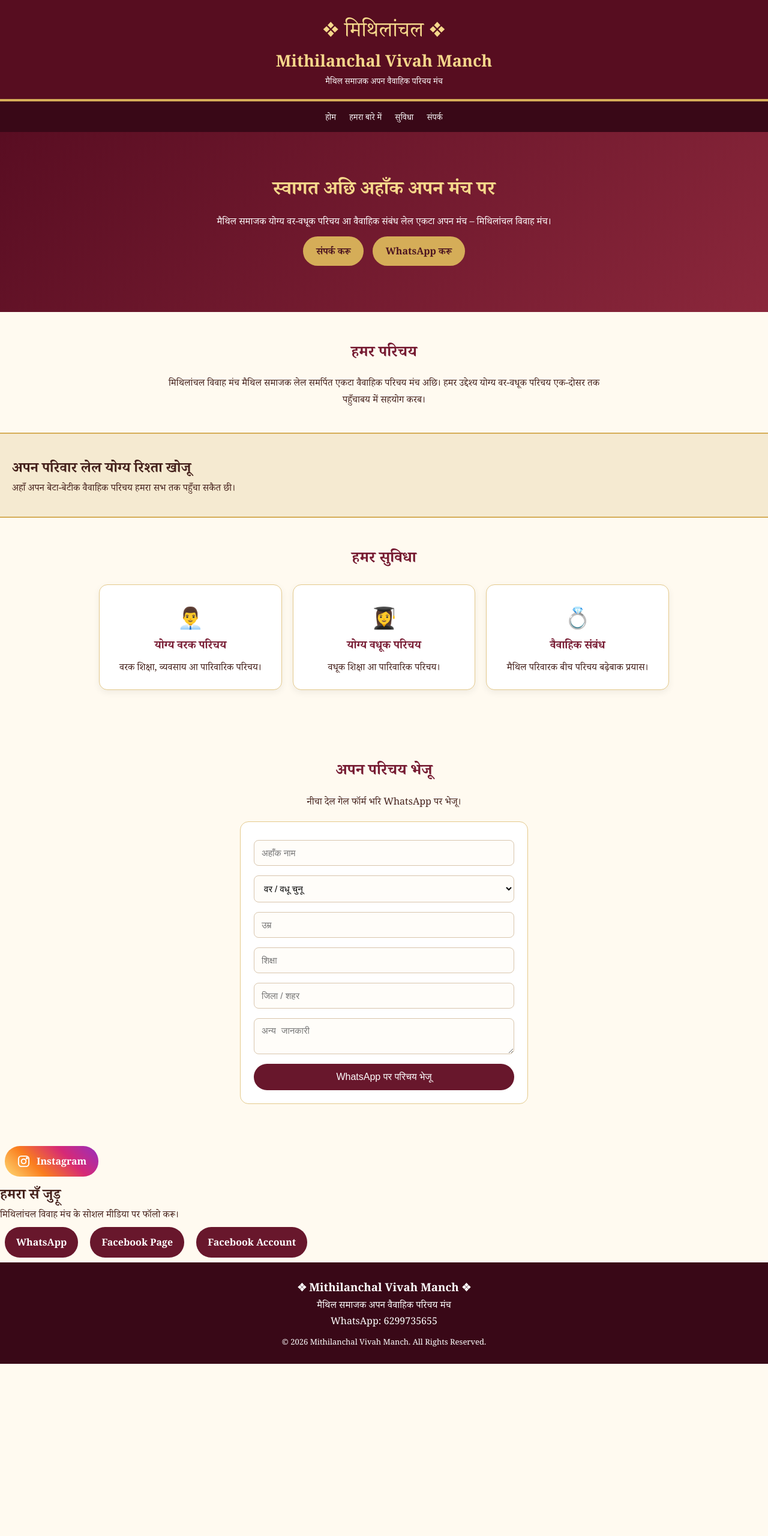
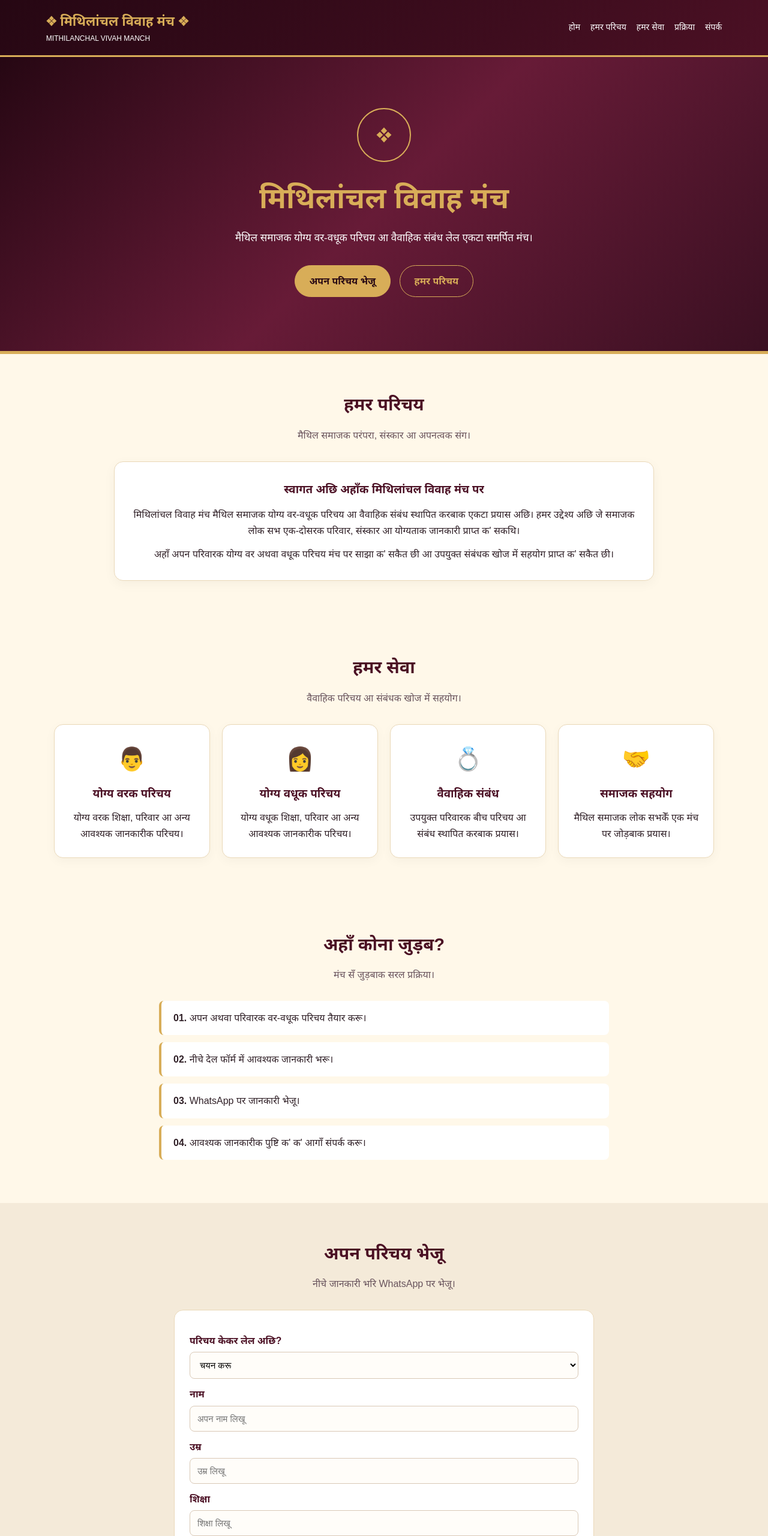
Before and after one commit to MithilanchalVivahManch/Mvmofficialwebsite, a plain HTML site: page index.html in a window 1280 px wide. Shown: the top 2560 px of the page at 60% size. Before the commit the page ends 2273 px from the top, so only its background shows below. Drawn offline with Linux system fonts and the light colour scheme.

Commit message:
Revise HTML structure and improve styles
Updated title and meta description for better clarity and SEO. Enhanced styling and layout for improved user experience.

```diff
--- a/index.html
+++ b/index.html
@@ -4,225 +4,293 @@
 <head>
 <meta charset="UTF-8">
 <meta name="viewport" content="width=device-width, initial-scale=1.0">
-<title>Mithilanchal Vivah Manch</title>
-<meta name="description" content="मिथिलांचल विवाह मंच - मैथिल समाज के योग्य वर-वधू के लिए वैवाहिक परिचय मंच।">
+<meta name="theme-color" content="#4b1024">
+
+<title>मिथिलांचल विवाह मंच | Mithilanchal Vivah Manch</title>
+<meta name="description" content="मिथिलांचल विवाह मंच — मैथिल समाज के योग्य वर-वधू के परिचय और वैवाहिक रिश्तों का मंच।">
 
 <style>
-*{margin:0;padding:0;box-sizing:border-box}
+:root {
+  --maroon:#4b1024;
+  --dark:#260713;
+  --gold:#d8ad58;
+  --cream:#fff8e9;
+  --white:#fff;
+}
+*{box-sizing:border-box;margin:0;padding:0}
+html{scroll-behavior:smooth}
 body{
-font-family:Georgia,'Noto Serif Devanagari',serif;
-background:#fffaf0;color:#44201b;
-line-height:1.7
+  font-family:Arial,"Noto Sans Devanagari",sans-serif;
+  background:var(--cream);
+  color:#302027;
+  line-height:1.7;
 }
+a{text-decoration:none}
 header{
-background:#570d20;color:#fff;
-padding:18px 15px;text-align:center;
-border-bottom:4px solid #d6ad59
+  background:linear-gradient(135deg,var(--dark),var(--maroon));
+  color:white;padding:17px 6%;
+  border-bottom:3px solid var(--gold);
+  display:flex;justify-content:space-between;
+  align-items:center;flex-wrap:wrap;gap:12px;
 }
-.logo{font-size:35px;color:#f5d78b}
-header h1{font-size:27px;color:#f5d78b}
-header p{font-size:14px}
-nav{
-background:#390817;padding:12px;
-text-align:center;position:sticky;top:0;z-index:10
+.brand{font-size:22px;font-weight:bold;color:var(--gold)}
+.brand small{display:block;color:white;font-size:12px;font-weight:normal}
+nav{display:flex;gap:17px;flex-wrap:wrap}
+nav a{color:white;font-size:14px}
+nav a:hover{color:var(--gold)}
+.hero{
+  text-align:center;padding:85px 20px;color:white;
+  background:linear-gradient(135deg,#260713,#671b37,#3b1022);
+  border-bottom:5px solid var(--gold);
 }
-nav a{
-color:#fff;text-decoration:none;
-margin:0 9px;font-size:14px
+.logo{
+  width:90px;height:90px;border:2px solid var(--gold);
+  border-radius:50%;display:grid;place-items:center;
+  margin:0 auto 20px;color:var(--gold);font-size:35px;
 }
-.hero{
-padding:65px 20px;text-align:center;
-background:linear-gradient(135deg,#590d22,#8b273b);
-color:white
+.hero h1{font-size:clamp(28px,6vw,48px);color:var(--gold);margin-bottom:12px}
+.hero p{max-width:700px;margin:0 auto 25px;font-size:17px}
+.btn{
+  display:inline-block;background:var(--gold);color:var(--dark);
+  padding:12px 24px;border-radius:30px;font-weight:bold;
+  margin:5px;border:1px solid var(--gold);cursor:pointer;
 }
-.hero h2{font-size:32px;color:#f5d78b;margin-bottom:15px}
-.hero p{max-width:650px;margin:auto}
-.btn{
-display:inline-block;padding:11px 22px;
-margin:12px 5px;border-radius:25px;
-background:#d5ad58;color:#4b1420;
-text-decoration:none;font-weight:bold
+.btn.outline{background:transparent;color:var(--gold)}
+section{padding:60px 7%}
+.section-title{text-align:center;color:var(--maroon);font-size:29px;margin-bottom:12px}
+.section-sub{text-align:center;max-width:700px;margin:0 auto 30px;color:#69545d}
+.about{
+  max-width:900px;margin:auto;text-align:center;
+  background:white;padding:30px;border-radius:15px;
+  border:1px solid #ead8b8;box-shadow:0 5px 20px #0000000b;
 }
-section{padding:42px 18px;text-align:center}
-section h2{color:#761b32;font-size:26px;margin-bottom:18px}
-.intro{max-width:750px;margin:auto}
 .cards{
   display:grid;grid-template-columns:repeat(auto-fit,minmax(220px,1fr));
-gap:18px;max-width:950px;margin:25px auto
+  gap:20px;margin-top:30px;
 }
 .card{
-background:#fff;border:1px solid #e4c98b;
-padding:24px 17px;border-radius:14px;
-box-shadow:0 4px 12px #00000010
+  background:white;padding:25px 20px;border-radius:15px;
+  text-align:center;border:1px solid #ead8b8;
+  box-shadow:0 5px 18px #0000000a;
 }
-.card h3{color:#781d34;margin-bottom:8px}
-.icon{font-size:35px}
-.highlight{
-background:#f5ead1;padding:35px 20px;
-border-top:2px solid #d5ad58;
-border-bottom:2px solid #d5ad58
+.card .symbol{font-size:38px;color:var(--gold)}
+.card h3{color:var(--maroon);margin:10px 0}
+.steps{max-width:750px;margin:auto}
+.steps p{
+  background:white;padding:15px 20px;margin:12px 0;
+  border-left:4px solid var(--gold);border-radius:8px;
 }
-.contact-links a{
-display:inline-block;margin:8px;
-padding:12px 19px;border-radius:25px;
-background:#68172c;color:white;
-text-decoration:none;font-weight:bold
+.contact-area{background:#f4ead9}
+form{
+  max-width:700px;margin:25px auto 0;background:white;
+  padding:25px;border-radius:15px;border:1px solid #ead8b8;
 }
-.contact-links a:hover,.btn:hover{opacity:.85}
-form{
-max-width:480px;margin:20px auto;
-background:white;padding:22px;border-radius:14px;
-border:1px solid #e4c98b
+label{display:block;font-weight:bold;color:var(--maroon);margin:12px 0 5px}
+input,select,textarea{
+  width:100%;padding:12px;border:1px solid #d9c8b6;
+  border-radius:8px;font-size:15px;background:#fffdf9;
 }
-input,select,textarea{
-width:100%;padding:12px;margin:8px 0;
-border:1px solid #d8c5ad;border-radius:8px;
-font-size:15px;background:#fffdf9
+textarea{min-height:100px;resize:vertical}
+form button{width:100%;margin:20px 0 0;font-size:16px}
+.socials{
+  display:flex;justify-content:center;gap:14px;
+  flex-wrap:wrap;margin-top:22px;
 }
-button{
-background:#68172c;color:white;
-border:0;padding:13px 25px;
-border-radius:25px;font-size:16px;
-cursor:pointer;width:100%
+.socials a{
+  background:var(--maroon);color:white;padding:10px 17px;
+  border-radius:25px;font-size:14px;border:1px solid var(--gold);
 }
+.socials a:hover{background:var(--gold);color:var(--dark)}
 footer{
-background:#390817;color:white;
-text-align:center;padding:25px 15px
+  background:var(--dark);color:#f9e8c6;text-align:center;
+  padding:28px 15px;border-top:3px solid var(--gold);
 }
-footer a{color:#f5d78b}
-.small{font-size:13px;margin-top:10px}
+footer p{margin:5px}
+.contact-hidden{color:var(--gold);letter-spacing:3px;font-weight:bold}
+@media(max-width:600px){
+  header{justify-content:center;text-align:center}
+  nav{justify-content:center}
+  .hero{padding:65px 17px}
+  section{padding:45px 5%}
+}
 </style>
 </head>
 
 <body>
 
 <header>
-<div class="logo">❖ मिथिलांचल ❖</div>
-<h1>Mithilanchal Vivah Manch</h1>
-<p>मैथिल समाजक अपन वैवाहिक परिचय मंच</p>
+  <a href="#home" class="brand">
+    ❖ मिथिलांचल विवाह मंच ❖
+    <small>MITHILANCHAL VIVAH MANCH</small>
+  </a>
+  <nav>
+    <a href="#home">होम</a>
+    <a href="#about">हमर परिचय</a>
+    <a href="#services">हमर सेवा</a>
+    <a href="#process">प्रक्रिया</a>
+    <a href="#contact">संपर्क</a>
+  </nav>
 </header>
 
-<nav>
-<a href="#home">होम</a>
-<a href="#about">हमरा बारे में</a>
-<a href="#services">सुविधा</a>
-<a href="#contact">संपर्क</a>
-</nav>
+<main>
 
-<div class="hero" id="home">
-<h2>स्वागत अछि अहाँक अपन मंच पर</h2>
-<p>
-मैथिल समाजक योग्य वर-वधूक परिचय आ वैवाहिक संबंध लेल
-एकटा अपन मंच – मिथिलांचल विवाह मंच।
-</p>
-<a class="btn" href="#contact">संपर्क करू</a>
-<a class="btn" href="https://wa.me/916299735655">WhatsApp करू</a>
-</div>
+<section class="hero" id="home">
+  <div class="logo">❖</div>
+  <h1>मिथिलांचल विवाह मंच</h1>
+  <p>मैथिल समाजक योग्य वर-वधूक परिचय आ वैवाहिक संबंध लेल एकटा समर्पित मंच।</p>
+  <a class="btn" href="#contact">अपन परिचय भेजू</a>
+  <a class="btn outline" href="#about">हमर परिचय</a>
+</section>
 
 <section id="about">
-<h2>हमर परिचय</h2>
-<div class="intro">
+  <h2 class="section-title">हमर परिचय</h2>
+  <p class="section-sub">मैथिल समाजक परंपरा, संस्कार आ अपनत्वक संग।</p>
+  <div class="about">
+    <h3 style="color:#4b1024;margin-bottom:12px">स्वागत अछि अहाँक मिथिलांचल विवाह मंच पर</h3>
     <p>
-मिथिलांचल विवाह मंच मैथिल समाजक लेल समर्पित एकटा वैवाहिक परिचय मंच अछि।
-हमर उद्देश्य योग्य वर-वधूक परिचय एक-दोसर तक पहुँचाबय में सहयोग करब।
+      मिथिलांचल विवाह मंच मैथिल समाजक योग्य वर-वधूक परिचय
+      आ वैवाहिक संबंध स्थापित करबाक एकटा प्रयास अछि।
+      हमर उद्देश्य अछि जे समाजक लोक सभ एक-दोसरक परिवार,
+      संस्कार आ योग्यताक जानकारी प्राप्त क' सकथि।
+    </p>
+    <p style="margin-top:12px">
+      अहाँ अपन परिवारक योग्य वर अथवा वधूक परिचय मंच पर साझा
+      क' सकैत छी आ उपयुक्त संबंधक खोज में सहयोग प्राप्त क' सकैत छी।
     </p>
   </div>
 </section>
 
-<div class="highlight">
-<h2>अपन परिवार लेल योग्य रिश्ता खोजू</h2>
-<p>
-अहाँ अपन बेटा-बेटीक वैवाहिक परिचय हमरा सभ तक पहुँचा सकैत छी।
-</p>
+<section id="services">
+  <h2 class="section-title">हमर सेवा</h2>
+  <p class="section-sub">वैवाहिक परिचय आ संबंधक खोज में सहयोग।</p>
+
+  <div class="cards">
+    <div class="card">
+      <div class="symbol">👨</div>
+      <h3>योग्य वरक परिचय</h3>
+      <p>योग्य वरक शिक्षा, परिवार आ अन्य आवश्यक जानकारीक परिचय।</p>
     </div>
 
-<section id="services">
-<h2>हमर सुविधा</h2>
-<div class="cards">
     <div class="card">
-<div class="icon">👨‍💼</div>
-<h3>योग्य वरक परिचय</h3>
-<p>वरक शिक्षा, व्यवसाय आ पारिवारिक परिचय।</p>
+      <div class="symbol">👩</div>
+      <h3>योग्य वधूक परिचय</h3>
+      <p>योग्य वधूक शिक्षा, परिवार आ अन्य आवश्यक जानकारीक परिचय।</p>
     </div>
+
     <div class="card">
-<div class="icon">👩‍🎓</div>
-<h3>योग्य वधूक परिचय</h3>
-<p>वधूक शिक्षा आ पारिवारिक परिचय।</p>
+      <div class="symbol">💍</div>
+      <h3>वैवाहिक संबंध</h3>
+      <p>उपयुक्त परिवारक बीच परिचय आ संबंध स्थापित करबाक प्रयास।</p>
     </div>
+
     <div class="card">
-<div class="icon">💍</div>
-<h3>वैवाहिक संबंध</h3>
-<p>मैथिल परिवारक बीच परिचय बढ़ेबाक प्रयास।</p>
+      <div class="symbol">🤝</div>
+      <h3>समाजक सहयोग</h3>
+      <p>मैथिल समाजक लोक सभकेँ एक मंच पर जोड़बाक प्रयास।</p>
     </div>
   </div>
 </section>
 
-<section>
-<h2>अपन परिचय भेजू</h2>
-<p>नीचा देल गेल फॉर्म भरि WhatsApp पर भेजू।</p>
-<form onsubmit="sendMessage(event)">
-<input id="name" placeholder="अहाँक नाम" required>
-<select id="gender" required>
-<option value="">वर / वधू चुनू</option>
+<section id="process">
+  <h2 class="section-title">अहाँ कोना जुड़ब?</h2>
+  <p class="section-sub">मंच सँ जुड़बाक सरल प्रक्रिया।</p>
+
+  <div class="steps">
+    <p><strong>01.</strong> अपन अथवा परिवारक वर-वधूक परिचय तैयार करू।</p>
+    <p><strong>02.</strong> नीचे देल फॉर्म में आवश्यक जानकारी भरू।</p>
+    <p><strong>03.</strong> WhatsApp पर जानकारी भेजू।</p>
+    <p><strong>04.</strong> आवश्यक जानकारीक पुष्टि क' क' आगाँ संपर्क करू।</p>
+  </div>
+</section>
+
+<section class="contact-area" id="contact">
+  <h2 class="section-title">अपन परिचय भेजू</h2>
+  <p class="section-sub">नीचे जानकारी भरि WhatsApp पर भेजू।</p>
+
+  <form id="profileForm">
+    <label for="person">परिचय केकर लेल अछि?</label>
+    <select id="person" required>
+      <option value="">चयन करू</option>
       <option>वर</option>
       <option>वधू</option>
     </select>
-<input id="age" type="number" placeholder="उम्र" required>
-<input id="education" placeholder="शिक्षा">
-<input id="city" placeholder="जिला / शहर">
-<textarea id="details" placeholder="अन्य जानकारी"></textarea>
-<button type="submit">WhatsApp पर परिचय भेजू</button>
+
+    <label for="name">नाम</label>
+    <input id="name" type="text" placeholder="अपन नाम लिखू" required>
+
+    <label for="age">उम्र</label>
+    <input id="age" type="number" min="18" max="100" placeholder="उम्र लिखू" required>
+
+    <label for="education">शिक्षा</label>
+    <input id="education" type="text" placeholder="शिक्षा लिखू">
+
+    <label for="city">निवास स्थान</label>
+    <input id="city" type="text" placeholder="गाम / शहर / जिला">
+
+    <label for="details">अन्य जानकारी</label>
+    <textarea id="details" placeholder="परिवार आ अन्य आवश्यक जानकारी लिखू"></textarea>
+
+    <button class="btn" type="submit">WhatsApp पर परिचय भेजू</button>
   </form>
 </section>
 
-<a href="https://www.instagram.com/mithilanchalvivahmanch/"
-target="_blank"
-style="display:inline-flex;align-items:center;gap:10px;
-background:linear-gradient(45deg,#feda75,#fa7e1e,#d62976,#962fbf);
-color:white;padding:12px 20px;border-radius:25px;
-text-decoration:none;font-weight:bold;margin:8px;">
+<section>
+  <h2 class="section-title">हमरा सोशल मीडिया पर जुड़ू</h2>
+  <p class="section-sub">मिथिलांचल विवाह मंचक संग जुड़ल रहू।</p>
 
-<svg width="23" height="23" viewBox="0 0 24 24"
-fill="none" stroke="white" stroke-width="2">
-<rect x="3" y="3" width="18" height="18" rx="5"/>
-<circle cx="12" cy="12" r="4"/>
-<circle cx="17.5" cy="6.5" r="1" fill="white"/>
-</svg>
+  <div class="socials">
+    <a href="https://www.facebook.com/profile.php?id=61588338102063" target="_blank" rel="noopener">Facebook Page</a>
 
-Instagram
-</a>
-<h2>हमरा सँ जुड़ू</h2>
-<p>मिथिलांचल विवाह मंच के सोशल मीडिया पर फॉलो करू।</p>
+    <a href="https://www.facebook.com/omMishraYo" target="_blank" rel="noopener">Personal Facebook</a>
 
-<div class="contact-links">
-<a href="https://wa.me/916299735655" target="_blank">WhatsApp</a>
+<a href="https://www.instagram.com/mithilanchalvivahmanch?bqrl=a2pzcTIxM2hueGI1" target="_blank" rel="noopener">Instagram</a>
 
-<a href="https://www.facebook.com/profile.php?id=61588338102063" target="_blank">Facebook Page</a>
-
-<a href="https://www.facebook.com/omMishraYo" target="_blank">Facebook Account</a>
+    <a href="https://wa.me/916299735655" target="_blank" rel="noopener">WhatsApp</a>
   </div>
 </section>
 
+</main>
+
 <footer>
-<h3>❖ Mithilanchal Vivah Manch ❖</h3>
-<p>मैथिल समाजक अपन वैवाहिक परिचय मंच</p>
-<p>WhatsApp: 6299735655</p>
-<p class="small">© 2026 Mithilanchal Vivah Manch. All Rights Reserved.</p>
+  <h3 style="color:#d8ad58">❖ मिथिलांचल विवाह मंच ❖</h3>
+  <p>मैथिल समाजक अपन वैवाहिक मंच</p>
+  <p>संपर्क: <span class="contact-hidden">XXXXXXXXXX</span></p>
+  <p style="margin-top:12px;font-size:13px">
+    © <span id="year"></span> Mithilanchal Vivah Manch. All Rights Reserved.
+  </p>
 </footer>
 
 <script>
-function sendMessage(e){
-e.preventDefault();
-let msg =
-"नमस्कार मिथिलांचल विवाह मंच\n"+
-"नाम: "+document.getElementById("name").value+"\n"+
-"परिचय: "+document.getElementById("gender").value+"\n"+
-"उम्र: "+document.getElementById("age").value+"\n"+
-"शिक्षा: "+document.getElementById("education").value+"\n"+
-"जिला: "+document.getElementById("city").value+"\n"+
-"अन्य जानकारी: "+document.getElementById("details").value;
-window.open("https://wa.me/916299735655?text="+encodeURIComponent(msg),"_blank");
-}
+document.getElementById("year").textContent = new Date().getFullYear();
+
+document.getElementById("profileForm").addEventListener("submit", function(event) {
+  event.preventDefault();
+
+  const person = document.getElementById("person").value;
+  const name = document.getElementById("name").value.trim();
+  const age = document.getElementById("age").value;
+  const education = document.getElementById("education").value.trim();
+  const city = document.getElementById("city").value.trim();
+  const details = document.getElementById("details").value.trim();
+
+  const message =
+नमस्कार मिथिलांचल विवाह मंच,
+
+हम अपन परिचय भेजय चाहैत छी।
+
+परिचय: ${person}
+नाम: ${name}
+उम्र: ${age}
+शिक्षा: ${education}
+निवास स्थान: ${city}
+अन्य जानकारी: ${details};
+
+  const whatsappNumber = "916299735655";
+  const whatsappURL =
+    "https://wa.me/" + whatsappNumber + "?text=" + encodeURIComponent(message);
+
+  window.open(whatsappURL, "_blank");
+});
 </script>
 
 </body>
```
Lines whose indentation alone changed are shown as unchanged.
